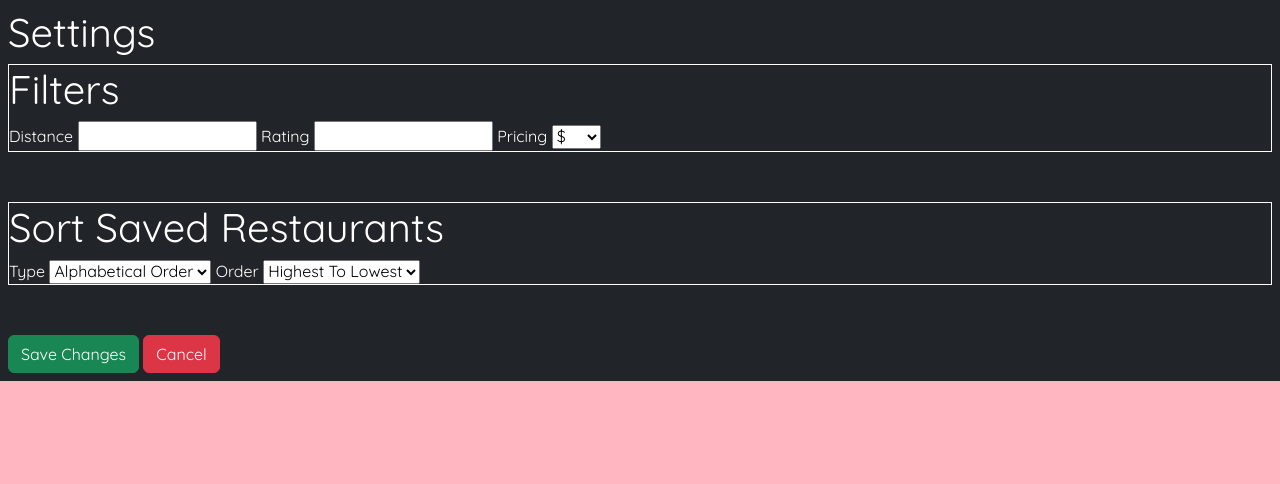
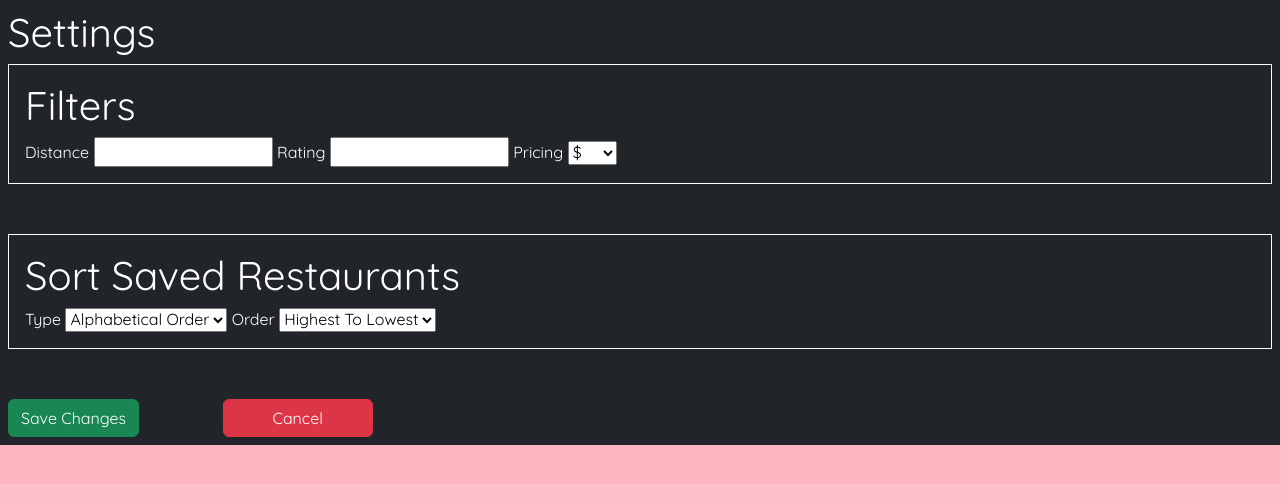
Before and after one commit to jcng75/RandomRestaurant, a Django app: page /settings in a window 1280 px wide. Shown: the part 56-540 px from the top of the page. Run offline with Django 4.2, Linux system fonts and the light colour scheme.

Commit message:
Minor home.html and settings.html adjustments

```diff
--- a/src/randRest/templates/settings.html
+++ b/src/randRest/templates/settings.html
@@ -18,7 +18,7 @@
         {% endfor %}
     {% endif %}
     <h1>Settings</h1>
-    <div class="border border-white" style="margin-bottom: 50px;">
+    <div class="border border-white p-3" style="margin-bottom: 50px;">
         <h1>Filters</h1>
         <label for="distance">Distance</label>
         <input id="distance" type="number"/>
@@ -32,7 +32,7 @@
             <option value="$$$">$$$</option>
         </select>
     </div>
-    <div class="border border-white" style="margin-bottom: 50px;">
+    <div class="border border-white p-3" style="margin-bottom: 50px;">
         <h1>Sort Saved Restaurants</h1>
         <label for="type">Type</label>
         <select id="type">
@@ -47,11 +47,15 @@
         </select>
     </div>
     <div class="row">
-        <form method="post">
-            {% csrf_token %}
-            <input type="submit" name="save" class="btn btn-success btn-rounded" value="Save Changes">
-            <input type="button" name="cancel" class="btn btn-danger btn-rounded" value="Cancel" onclick=location.reload()>
-        </form>
+        <div class="col-md-2 ml-2">
+            <form method="post">
+                {% csrf_token %}
+                <input type="submit" name="save" class="btn btn-success btn-rounded ml-2" value="Save Changes">
+            </form>
+        </div>
+        <div class="col-md-2">
+            <a href="{% url 'home' %}"><button class="btn btn-danger btn-rounded ml-5" style="width:150px;">Cancel</button></a>
+        </div>
     </div>
 </div>
 </div>
```
Also changed, not shown: src/randRest/templates/home.html (+8 -38 lines), src/randRest/templates/saved.html (+5 -2 lines).
